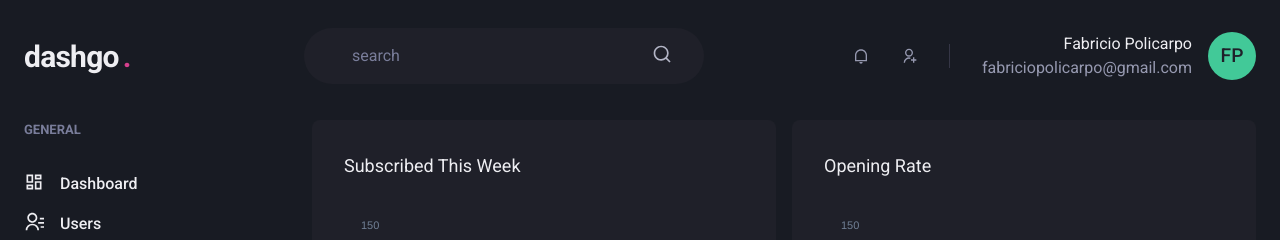
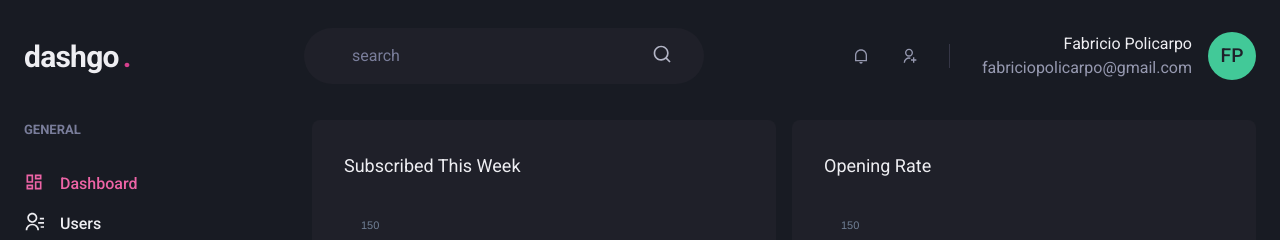
Before and after one commit to fpolica91/chakra_dash, a Next.js app: page /dashboard in a window 1280 px wide. Shown: the top 240 px of the page. Built offline with nearby package versions, Linux system fonts and the light colour scheme.

Commit message:
active link

```diff
--- /dev/null
+++ b/src/components/ActiveLink.tsx
@@ -0,0 +1,33 @@
+import Link, { LinkProps } from "next/link";
+import { useRouter } from "next/router";
+import { ReactElement, cloneElement } from "react";
+interface ActiveLinkProps extends LinkProps {
+  children: ReactElement;
+  shouldMatchExact?: boolean;
+}
+
+export function ActiveLink({
+  children,
+  shouldMatchExact = false,
+  ...rest
+}: ActiveLinkProps) {
+  let isActive = false;
+  const { asPath } = useRouter();
+  if (shouldMatchExact && (asPath === rest.href || asPath === rest.as)) {
+    isActive = false;
+  }
+  const conditionToRenderRelatedPaths =
+    asPath.startsWith(String(rest.as)) || asPath.startsWith(String(rest.href));
+
+  if (!shouldMatchExact && conditionToRenderRelatedPaths) {
+    isActive = true;
+  }
+
+  return (
+    <Link {...rest}>
+      {cloneElement(children, {
+        color: isActive ? "pink.400" : "gray.50",
+      })}
+    </Link>
+  );
+}
--- a/src/components/Sidebar/NavLink.tsx
+++ b/src/components/Sidebar/NavLink.tsx
@@ -1,5 +1,6 @@
 import { Icon, Link as ChakraLink, Text, LinkProps } from "@chakra-ui/react";
 import { ElementType } from "react";
+import { ActiveLink } from "../ActiveLink";
 import Link from "next/link";
 
 interface NavlinkProps extends LinkProps {
@@ -10,13 +11,13 @@
 
 export function NavLink({ icon, children, href, ...rest }: NavlinkProps) {
   return (
-    <Link href={href} passHref>
+    <ActiveLink href={href} passHref>
       <ChakraLink d="flex" align="center" {...rest}>
         <Icon as={icon} fontSize="20" />
         <Text ml="4" fontWeight="medium">
           {children}
         </Text>
       </ChakraLink>
-    </Link>
+    </ActiveLink>
   );
 }
```
